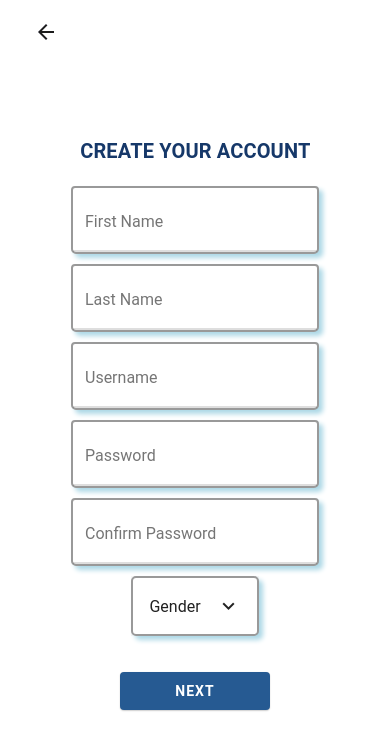
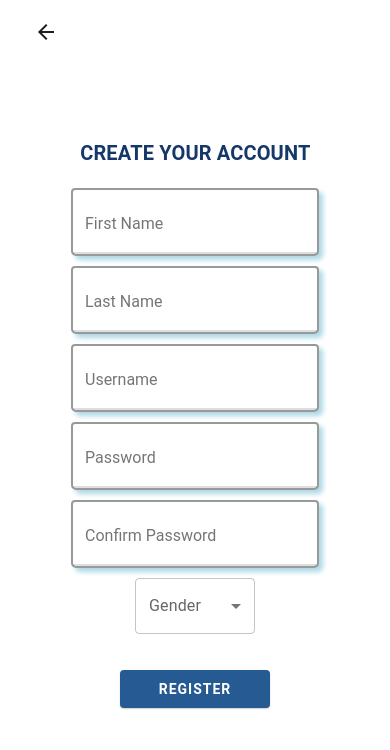
Before and after one commit to ETS-ReactNative4/Challenge.me, a React Native app in the folder frontend/: screen /Register in a window 390 px wide. Shown: the top 750 px of the page. Built offline with nearby package versions, Linux system fonts and the light colour scheme.

Commit message:
fix to register

```diff
--- a/frontend/components/Register.js
+++ b/frontend/components/Register.js
@@ -15,6 +15,13 @@ import {
     Button,
     List,
   } from 'react-native-paper';
+  import {
+    Box,
+    InputLabel,
+    MenuItem,
+    FormControl,
+    Select,
+  } from '@mui/material';
 
   const styles = StyleSheet.create({
     container: {
@@ -92,26 +99,13 @@ const api = axios.create({
   const Register = ({navigation}) => {
     const [Fname, setFname] = React.useState("");
     const [Lname, setLname] = React.useState("");
-    const [showDropDown, setShowDropDown] = React.useState(false);
     const[username, setUN] = React.useState("");
     const[password, setpass] = React.useState("");
-    const[DOB, setDOB] = React.useState("");
     const[Gender, setGender] = React.useState("");
     const [confirmPass, setCP] = React.useState("");;
-    const GenderList = [
-      {
-        label: "Male",
-        value: 0
-      },
-      {
-        label: "Female",
-        value: 1
-      },
-      {
-        label: "Other",
-        value: 2
-      },
-    ];
+    const handleChange = (event) => {
+      setGender(event.target.value);
+    };
 
     const nextFunction = () => {
       //Data from form
@@ -123,7 +117,9 @@ const api = axios.create({
         dateOfBirth: DOB,
         gender: Gender,
         accessibilitySettingsIds: [],
+
       }
+
 
       const sendRequest = async () => {
         try {
@@ -137,6 +133,25 @@ const api = axios.create({
       }
       //AXIOS CALL TO POST INFO
       sendRequest();
+    }
+    const Register = () => {
+      const data = {
+        firstName:  Fname,
+        lastName: Lname,
+        username: username,
+        password: password,
+        dateOfBirth: DOB,
+        gender: Gender,
+        accessibilitySettingsIds: [],
+      }
+      if(data.password != confirmPass){
+        err
+      }
+    }
+    const areThingsNull = () => {
+      return(
+        firstname === '' && lastname === '' && username === '' && password === '' && Gender === ''
+      )
     }
 
     return (
@@ -175,21 +190,23 @@ const api = axios.create({
 {/*
  This will need to be a dropdown Later on, also work on the submit button and shit  */}
 
-
-      <List.Accordion style={styles.dropdownBox}
-      title = "Gender"
-      expanded = {showDropDown}
-      onPress = {setShowDropDown}
-      >
-          <List.Item style={styles.listItem} title = "Male" />
-          <List.Item style={styles.listItem} title = "Female" />
-          <List.Item style={styles.listItem} title = "Other" />
-
-      </List.Accordion>
-
+      <Box sx={{ minWidth: 120 }}>
+      <FormControl fullWidth>
+        <InputLabel>Gender</InputLabel>
+        <Select
+          value={Gender}
+          label="Gender"
+          onChange={handleChange}
+        >
+          <MenuItem value={10}>Male</MenuItem>
+          <MenuItem value={20}>Female</MenuItem>
+          <MenuItem value={30}>Non-Binary</MenuItem>
+        </Select>
+      </FormControl>
+    </Box>
     <br></br><br></br>
 
-    <Button style = {styles.button} labelStyle = {{fontWeight: 'bold'}} mode = "contained" onPress={nextFunction}> NEXT </Button>
+    <Button style = {styles.button} labelStyle = {{fontWeight: 'bold'}} disabled = {password == confirmPass? false:true }mode = "contained" onPress={nextFunction}> REGISTER </Button>
 
     </View>
     )
--- a/frontend/package.json
+++ b/frontend/package.json
@@ -10,6 +10,9 @@
     "eject": "expo eject"
   },
   "dependencies": {
+    "@emotion/react": "^11.9.0",
+    "@emotion/styled": "^11.8.1",
+    "@mui/material": "^5.6.2",
     "@react-navigation/native": "^6.0.10",
     "@react-navigation/stack": "^6.2.1",
     "axios": "^0.26.1",
```
Also changed, not shown: 2 other files (tests, documents, lock files or other folders).
